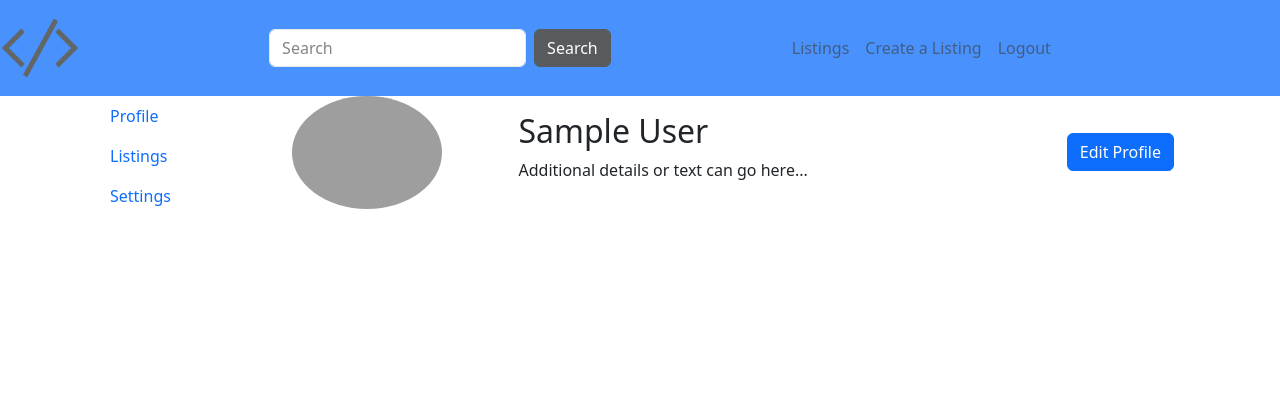
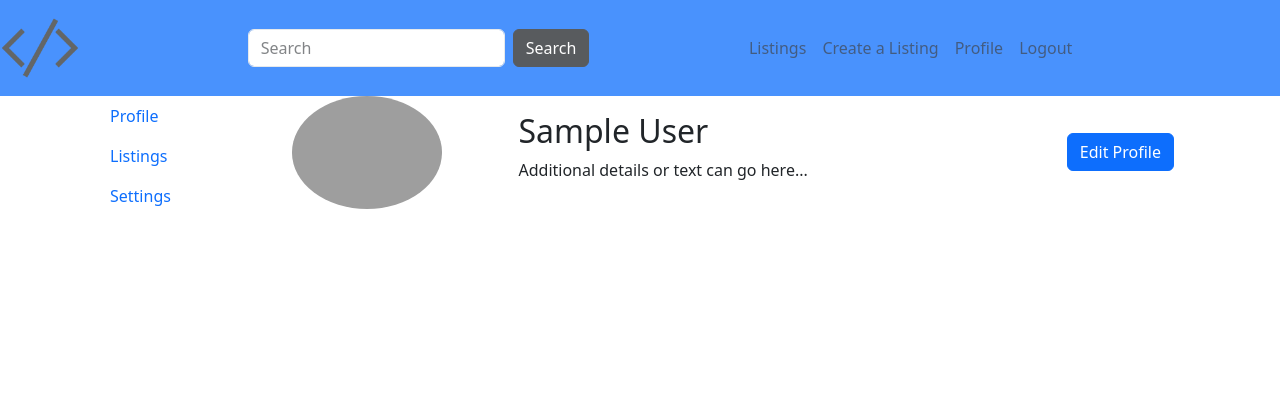
Before and after one commit to oenvinipas/PCMarket, a Flask app: page /account in a window 1280 px wide. Shown: the top 420 px of the page. Run offline with Flask 3, Linux system fonts and the light colour scheme; the visitor is signed in with stand-in values (Sample User, id 1); grey boxes are pictures that could not be loaded.

Commit message:
added profile link on navbar

```diff
--- a/templates/_template.html
+++ b/templates/_template.html
@@ -38,6 +38,9 @@
                               <a class="nav-link" href="/signup">Sign Up</a>
                           </li>
                         {% else %}
+                          <li class="nav-item">
+                              <a class="nav-link" href="/account">Profile</a>
+                          </li>
                           <li class="nav-item">
                               <form action="/logout" method="post">
                                 <button type="submit" class="nav-link">Logout</a>
```
